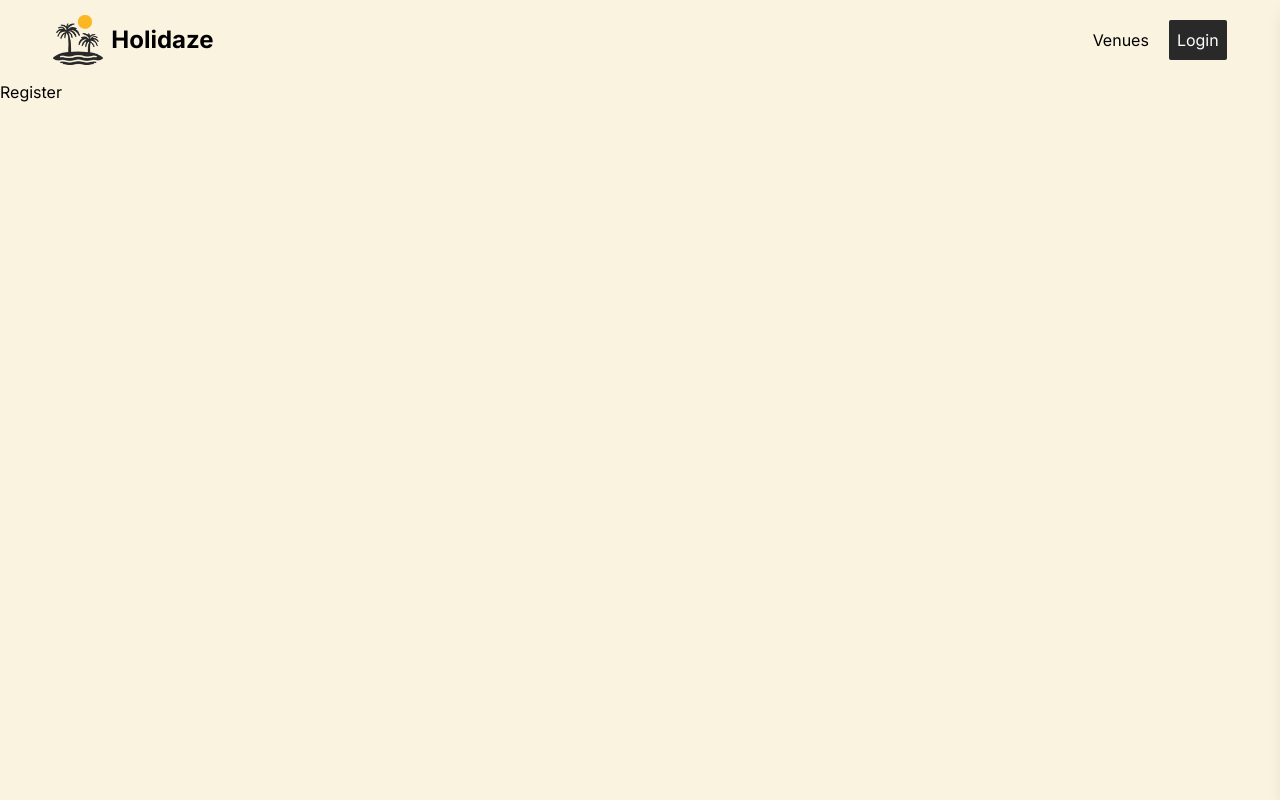
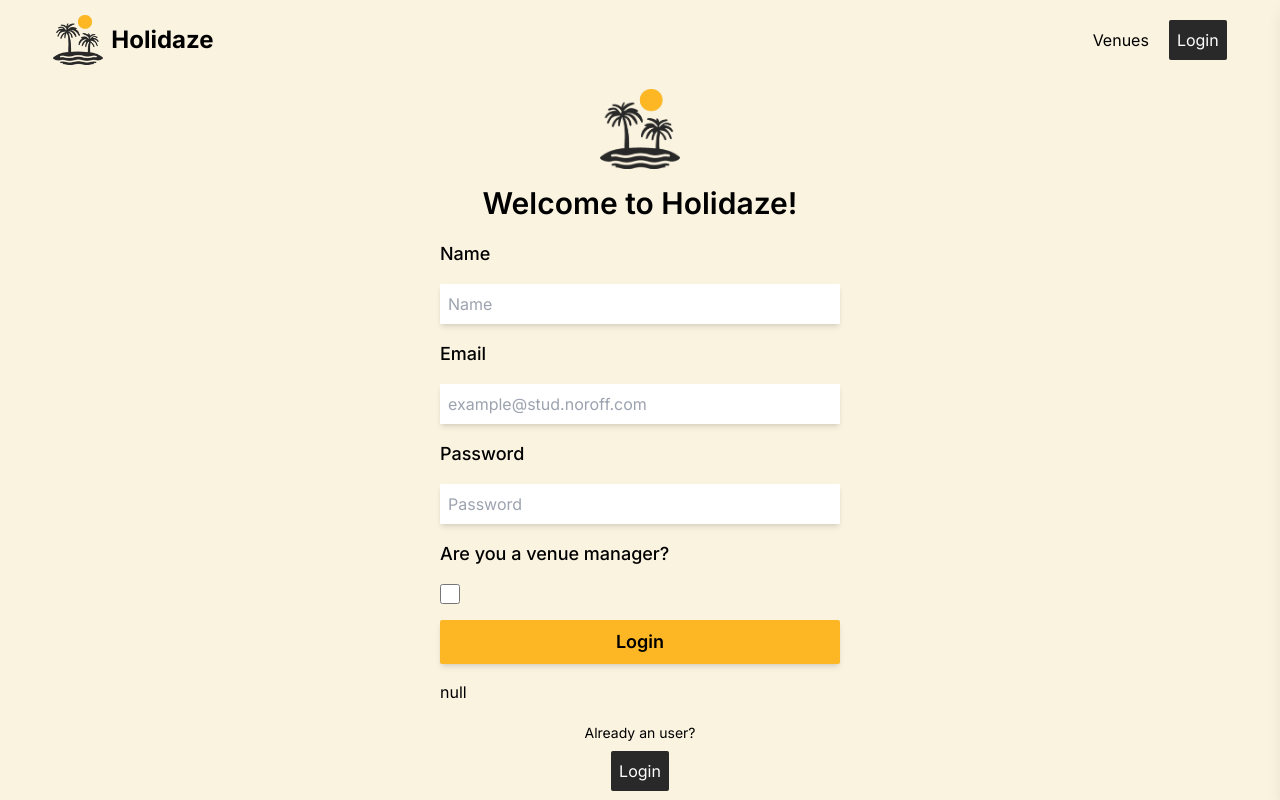
Before and after one commit to DanielEkerhovd/Project-exam-2, a React (Vite) app: page /register in a window 1280 px wide. Built offline with nearby package versions, Linux system fonts and the light colour scheme; no server answers.

Commit message:
created login and register pages with api calls

```diff
--- a/src/api/apiCalls.js
+++ b/src/api/apiCalls.js
@@ -1,4 +1,4 @@
-import { useState, useEffect } from "react";
+import { useState, useEffect } from 'react';
 
 const API_KEY = import.meta.env.VITE_API_KEY;
 
@@ -12,7 +12,7 @@ export function useGetAPI(endpoint) {
       try {
         const response = await fetch(endpoint, {
           headers: {
-            "X-Noroff-API-KEY": API_KEY,
+            'X-Noroff-API-KEY': API_KEY,
           },
         });
 
@@ -37,44 +37,48 @@ export function useGetAPI(endpoint) {
   return { data, error, loading };
 }
 
-export function usePostAPI(endpoint, body, token) {
+export function usePostAPI() {
   const [data, setData] = useState(null);
   const [error, setError] = useState(null);
-  const [loading, setLoading] = useState(true);
+  const [loading, setLoading] = useState(false);
 
-  useEffect(() => {
-    async function postData() {
+  const postData = async (endpoint, body, token = 'auth') => {
+    setLoading(true);
+    setError(null);
+
     try {
+      const headers = {
+        'Content-Type': 'application/json',
+      };
+
+      if (token !== 'auth') {
+        headers.Authorization = `Bearer ${token}`;
+        if (typeof API_KEY !== 'undefined') {
+          headers['X-Noroff-API-KEY'] = API_KEY;
+        }
+      }
+
       const response = await fetch(endpoint, {
-          method: "POST",
-          headers: {
-            "Content-Type": "application/json",
-            "Authorization": `Bearer ${token}`,
-            "X-Noroff-API-KEY": API_KEY,
-          },
+        method: 'POST',
+        headers,
         body: JSON.stringify(body),
       });
 
-        if (response.ok) {
+      if (!response.ok) {
+        throw new Error(`Error: ${response.status} - ${response.statusText}`);
+      }
+
       const json = await response.json();
       setData(json);
-        } else {
-          setError(`Error: ${response.status} - ${response.statusText}`);
-        }
     } catch (error) {
-        setError(`Error: ${error.message}`);
+      setError(error.message);
     } finally {
       setLoading(false);
     }
+  };
+
+  return { data, error, loading, postData };
 }
-
-    if (endpoint) {
-      postData();
-    }
-  }, [endpoint, body, token]);
-
-  return { data, error, loading };
-};
 
 export function usePutAPI(endpoint, body, token) {
   const [data, setData] = useState(null);
@@ -85,11 +89,11 @@ export function usePutAPI(endpoint, body, token) {
     async function putData() {
       try {
         const response = await fetch(endpoint, {
-          method: "PUT",
+          method: 'PUT',
           headers: {
-            "Content-Type": "application/json",
-            "Authorization": `Bearer ${token}`,
-            "X-Noroff-API-KEY": API_KEY,
+            'Content-Type': 'application/json',
+            Authorization: `Bearer ${token}`,
+            'X-Noroff-API-KEY': API_KEY,
           },
           body: JSON.stringify(body),
         });
@@ -113,7 +117,7 @@ export function usePutAPI(endpoint, body, token) {
   }, [endpoint, body, token]);
 
   return { data, error, loading };
-};
+}
 
 export function useDeleteAPI(endpoint, token) {
   const [data, setData] = useState(null);
@@ -124,10 +128,10 @@ export function useDeleteAPI(endpoint, token) {
     async function deleteData() {
       try {
         const response = await fetch(endpoint, {
-          method: "DELETE",
+          method: 'DELETE',
           headers: {
-            "Authorization": `Bearer ${token}`,
-            "X-Noroff-API-KEY": API_KEY,
+            Authorization: `Bearer ${token}`,
+            'X-Noroff-API-KEY': API_KEY,
           },
         });
 
@@ -150,4 +154,4 @@ export function useDeleteAPI(endpoint, token) {
   }, [endpoint, token]);
 
   return { data, error, loading };
-};
+}
--- a/src/api/constants.js
+++ b/src/api/constants.js
@@ -1,5 +1,9 @@
 export const constants = {
   base: 'https://v2.api.noroff.dev',
+  auth: {
+    login: '/auth/login',
+    register: '/auth/register',
+  },
   holidaze: {
     base: '/holidaze',
     bookings: '/bookings?_customer=true&_venue=true',
--- a/src/components/Header.jsx
+++ b/src/components/Header.jsx
@@ -9,7 +9,6 @@ export function Header() {
 
   // Check if the user is on login or register page
   useEffect(() => {
-    console.log(window.location.pathname);
     if (location.pathname === '/login' || location.pathname === '/register') {
       setSearchOpen(false);
     } else {
--- a/src/components/VenueCard.jsx
+++ b/src/components/VenueCard.jsx
@@ -4,8 +4,6 @@ import { getAmenities } from '../utils/getAmenities.mjs';
 export function VenueCard({ id, name, media, rating, meta, maxGuests, price }) {
   const imageUrl = media[0] ? media[0].url : 'https://via.placeholder.com/300';
   const amenities = getAmenities(meta);
-
-  console.log(amenities);
 
   return (
     <div className="bg-white rounded-md">
--- /dev/null
+++ b/src/components/auth/LoginForm.jsx
@@ -0,0 +1,105 @@
+import { useState } from 'react';
+import { usePostAPI } from '../../api/apiCalls';
+import { constants } from '../../api/constants';
+
+export function LoginForm() {
+  const [activeError, setActiveError] = useState([]);
+  const { data, error, loading, postData } = usePostAPI();
+
+  const login = constants.base + constants.auth.login;
+
+  const [formData, setFormData] = useState({
+    email: '',
+    password: '',
+  });
+
+  const handleChange = (e) => {
+    setFormData((prev) => ({
+      ...prev,
+      [e.target.name]: e.target.value,
+    }));
+  };
+
+  const validateEmail = (email) => {
+    return /^[\w-.]+@stud\.noroff\.no$/.test(email);
+  };
+
+  const handleSubmit = (e) => {
+    e.preventDefault();
+    setActiveError([]);
+
+    // Validate email
+    if (!formData.email) {
+      setActiveError(['Email is required']);
+      return;
+    }
+    if (!validateEmail(formData.email) && formData.email) {
+      setActiveError(['Email must be a valid noroff email']);
+      return;
+    }
+    if (!formData.password) {
+      setActiveError(['Password is required']);
+      return;
+    }
+
+    // if (/\s/.test(formData.password)) {
+    //   setActiveError(['Password cannot contain spaces']);
+    //   return;
+    // }
+
+    // if (formData.password.length < 8) {
+    //   setActiveError(['Password must be at least 8 characters']);
+    //   return;
+    // }
+
+    postData(login, formData);
+  };
+
+  return (
+    <>
+      <form
+        className="flex flex-col gap-4 w-full max-w-[400px] mx-auto"
+        onSubmit={handleSubmit}
+      >
+        <label className="font-medium text-lg" htmlFor="email">
+          Email
+        </label>
+        <input
+          className="p-2 border-black shadow-md"
+          placeholder="example@holidaze.com"
+          id="email"
+          name="email"
+          value={formData.email}
+          onChange={handleChange}
+        />
+        <label className="font-medium text-lg" htmlFor="password">
+          Password
+        </label>
+        <input
+          className="p-2 border-black shadow-md"
+          placeholder="Password"
+          type="password"
+          id="password"
+          name="password"
+          value={formData.password}
+          onChange={handleChange}
+        />
+        {activeError[0] && (
+          <p className="text-red-500 text-sm font-semibold">{activeError[0]}</p>
+        )}
+        {error && (
+          <p className="text-red-500 text-sm font-semibold">
+            Something went wrong, try again!
+          </p>
+        )}
+        <button
+          className="bg-holidaze-highlight font-semibold text-lg p-2 rounded-sm border-black shadow-md active:scale-95 transition-transform"
+          type="submit"
+        >
+          {loading ? 'Logging in...' : 'Login'}
+        </button>
+        <p className="text-center text-sm">{JSON.stringify(data)}</p>
+      </form>
+    </>
+  );
+}
--- /dev/null
+++ b/src/components/auth/RegisterForm.jsx
@@ -0,0 +1,139 @@
+import { useState } from 'react';
+import { usePostAPI } from '../../api/apiCalls';
+import { constants } from '../../api/constants';
+
+export function RegisterForm() {
+  const [activeError, setActiveError] = useState([]);
+  const { data, error, loading, postData } = usePostAPI();
+
+  const register = constants.base + constants.auth.register;
+
+  const [formData, setFormData] = useState({
+    name: '',
+    email: '',
+    password: '',
+    venueManager: false,
+  });
+
+  const handleChange = (e) => {
+    setFormData((prev) => ({
+      ...prev,
+      [e.target.name]: e.target.value,
+    }));
+  };
+
+  const validateEmail = (email) => {
+    return /^[\w-.]+@stud\.noroff\.no$/.test(email);
+  };
+
+  const handleSubmit = (e) => {
+    e.preventDefault();
+    setActiveError([]);
+
+    if (!formData.name) {
+      setActiveError(['Name is required']);
+      return;
+    }
+
+    if (/\s/.test(formData.name)) {
+      setActiveError(['Name cannot contain spaces']);
+      return;
+    }
+
+    // Validate email
+    if (!formData.email) {
+      setActiveError(['Email is required']);
+      return;
+    }
+    if (!validateEmail(formData.email) && formData.email) {
+      setActiveError(['Email must be a valid noroff email']);
+      return;
+    }
+    if (!formData.password) {
+      setActiveError(['Password is required']);
+      return;
+    }
+
+    if (formData.password.length < 8) {
+      setActiveError(['Password must be at least 8 characters']);
+      return;
+    }
+
+    postData(register, formData);
+  };
+
+  return (
+    <>
+      <form
+        className="flex flex-col gap-4 w-full max-w-[400px] mx-auto"
+        onSubmit={handleSubmit}
+      >
+        <label className="font-medium text-lg" htmlFor="name">
+          Name
+        </label>
+        <input
+          className="p-2 border-black shadow-md"
+          placeholder="Name"
+          id="name"
+          name="name"
+          value={formData.name}
+          onChange={handleChange}
+        />
+        <label className="font-medium text-lg" htmlFor="email">
+          Email
+        </label>
+        <input
+          className="p-2 border-black shadow-md"
+          placeholder="example@stud.noroff.com"
+          id="email"
+          name="email"
+          value={formData.email}
+          onChange={handleChange}
+        />
+        <label className="font-medium text-lg" htmlFor="password">
+          Password
+        </label>
+        <input
+          className="p-2 border-black shadow-md"
+          placeholder="Password"
+          type="password"
+          id="password"
+          name="password"
+          value={formData.password}
+          onChange={handleChange}
+        />
+        <label className="font-medium text-lg" htmlFor="venueManager">
+          Are you a venue manager?
+        </label>
+        <input
+          className="size-5 border-black"
+          type="checkbox"
+          id="venueManager"
+          name="venueManager"
+          checked={formData.venueManager}
+          onChange={(e) =>
+            setFormData((prev) => ({
+              ...prev,
+              venueManager: e.target.checked,
+            }))
+          }
+        />
+        {activeError[0] && (
+          <p className="text-red-500 text-sm font-semibold">{activeError[0]}</p>
+        )}
+        {error && (
+          <p className="text-red-500 text-sm font-semibold">
+            Something went wrong, try again!
+          </p>
+        )}
+        <button
+          className="bg-holidaze-highlight font-semibold text-lg p-2 rounded-sm border-black shadow-md active:scale-95 transition-transform"
+          type="submit"
+        >
+          {loading ? 'Logging in...' : 'Login'}
+        </button>
+        <p>{JSON.stringify(data)}</p>
+      </form>
+    </>
+  );
+}
--- a/src/pages/Login.jsx
+++ b/src/pages/Login.jsx
@@ -1,9 +1,22 @@
-import { LoginForm } from '../components/login/LoginForm';
+import { LoginForm } from '../components/auth/LoginForm';
+import { NavLink } from 'react-router-dom';
 
 export function Login() {
   return (
-    <section className="w-11/12 max-w-screen-2xl mx-auto flex flex-col items-center min-h-[calc(100vh-80px)] justify-between">
+    <section className="w-11/12 max-w-screen-2xl mx-auto flex flex-col items-center min-h-[calc(100vh-80px)] justify-around">
+      <div className="flex flex-col-reverse items-center gap-4">
+        <h1 className="text-3xl font-semibold">Welcome back!</h1>
+        <img className="size-20" src="/assets/logo.png" alt="Holidaze logo" />
+      </div>
       <LoginForm />
+      <NavLink to="/register" className="text-center">
+        <div className="flex flex-col items-center gap-2">
+          <p className="text-sm">Not an user yet?</p>
+          <p className="bg-holidaze-dark text-white w-fit p-2 rounded-sm">
+            Register here
+          </p>
+        </div>
+      </NavLink>
     </section>
   );
 }
--- a/src/pages/Register.jsx
+++ b/src/pages/Register.jsx
@@ -1,7 +1,22 @@
+import { NavLink } from 'react-router-dom';
+import { RegisterForm } from '../components/auth/RegisterForm';
+
 export function Register() {
-    return (
-      <div>
-        <h1>Register</h1>
+  return (
+    <section className="w-11/12 max-w-screen-2xl mx-auto flex flex-col items-center min-h-[calc(100vh-80px)] justify-around">
+      <div className="flex flex-col-reverse items-center gap-4">
+        <h1 className="text-3xl font-semibold">Welcome to Holidaze!</h1>
+        <img className="size-20" src="/assets/logo.png" alt="Holidaze logo" />
       </div>
-    );
-  }
+      <RegisterForm />
+      <NavLink to="/login" className="text-center">
+        <div className="flex flex-col items-center gap-2">
+          <p className="text-sm">Already an user?</p>
+          <p className="bg-holidaze-dark text-white w-fit p-2 rounded-sm">
+            Login
+          </p>
+        </div>
+      </NavLink>
+    </section>
+  );
+}
```
Also changed, not shown: src/components/login/LoginForm.jsx (deleted, +0 -61 lines). Lines whose indentation alone changed are shown as unchanged.
